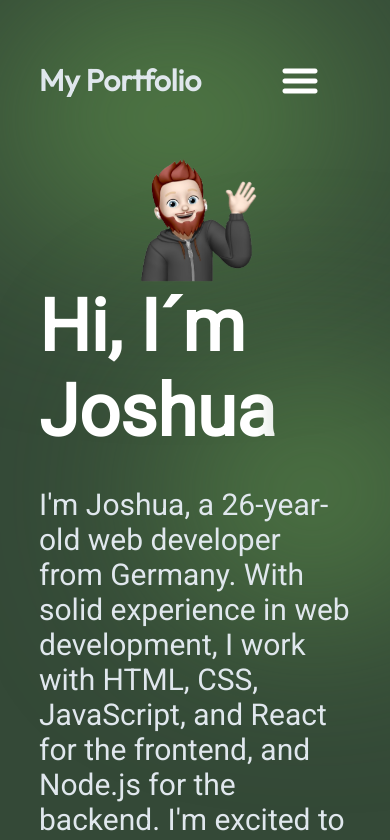
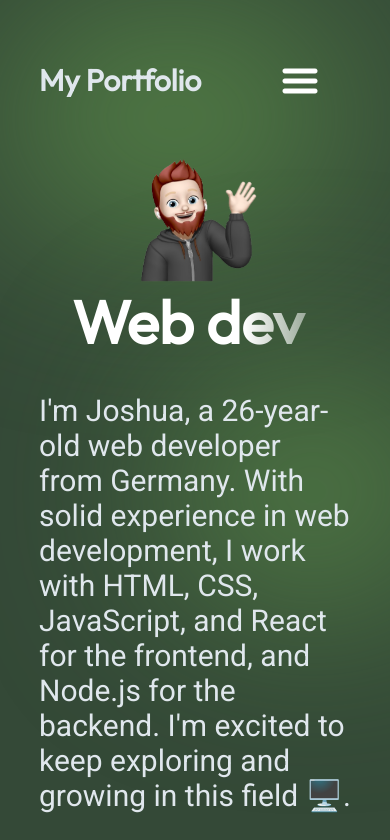
Before and after one commit to JoshuaKaiser490/NewPortfolio, a React (Vite) app: page / in a window 390 px wide. Shown: the top 840 px of the page. Built offline with nearby package versions, Linux system fonts and the light colour scheme; a web font is replaced by a local one.

Commit message:
Typewriter effect eingebaut, und responsivenes angepasst.

```diff
--- a/package.json
+++ b/package.json
@@ -14,6 +14,7 @@
     "@fontsource/roboto": "^5.0.13",
     "react": "^18.3.1",
     "react-dom": "^18.3.1",
+    "react-simple-typewriter": "^5.0.1",
     "typewriter-effect": "^2.21.0"
   },
   "devDependencies": {
--- a/src/components/Hero/Hero.jsx
+++ b/src/components/Hero/Hero.jsx
@@ -1,14 +1,24 @@
-import React, { useEffect, useRef } from 'react';
+import React from 'react';
 import { getImageUrl } from '../../utils'
 import styles from "./Hero.module.css"
-import Typewriter from 'typewriter-effect';
+import { Typewriter } from 'react-simple-typewriter';
 
 const Hero = () => {
   return(
   <section className={styles.container}>
     <div className={styles.content}>
 
-        <h1 className={styles.title}>Hi, I´m Joshua</h1>
+        <h1 className={styles.title}>
+          <Typewriter
+            words={["Hi, I'm Joshua.", "Web developer from Germany.", "Welcome to my portfolio!"]}
+            loop={1}
+            cursor
+            cursorStyle='|'
+            typeSpeed={70}
+            deleteSpeed={50}
+            delaySpeed={1000}
+          />
+        </h1>
         <p className={styles.description}>I'm Joshua, a 26-year-old web developer from Germany. With solid experience in web development, I work with HTML, CSS, JavaScript, and React for the frontend, and Node.js for the backend. I'm excited to keep exploring and growing in this field 🖥️.</p>
         <a href="mailto:joshua-marcel.kaiser@web.de" className={styles.contactBtn}>Contact me</a>
 
@@ -20,4 +30,4 @@ const Hero = () => {
   );
 };
 
-export default Hero
+export default Hero;
--- a/src/components/Hero/Hero.module.css
+++ b/src/components/Hero/Hero.module.css
@@ -112,4 +112,8 @@
     .content{
         align-items: center;
     }
+
+    .title{
+      font-size: 60px;
+    }
   }
```
Also changed, not shown: 1 other file (tests, documents, lock files or other folders).
